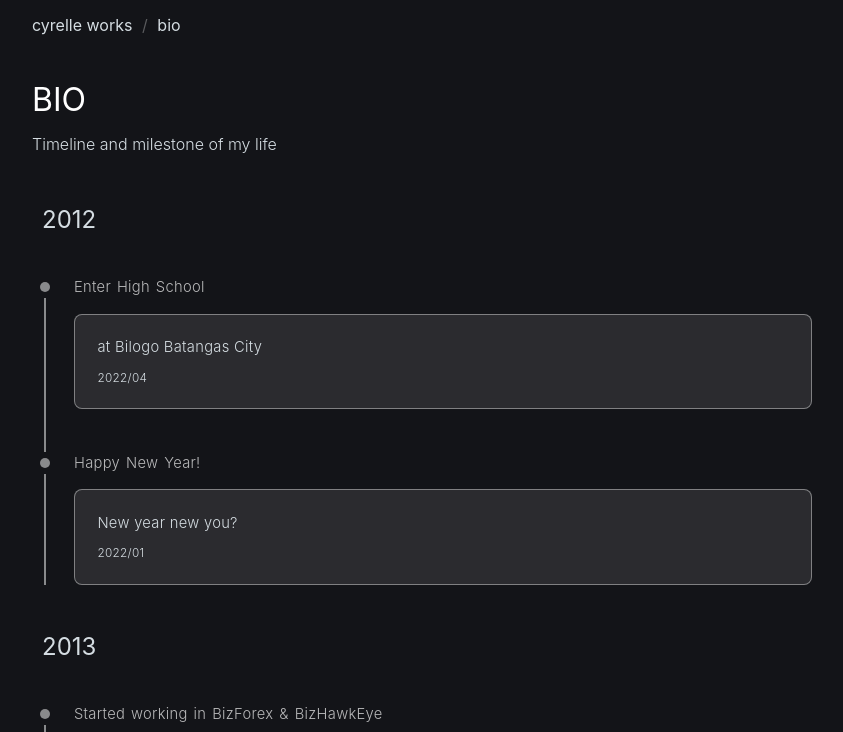
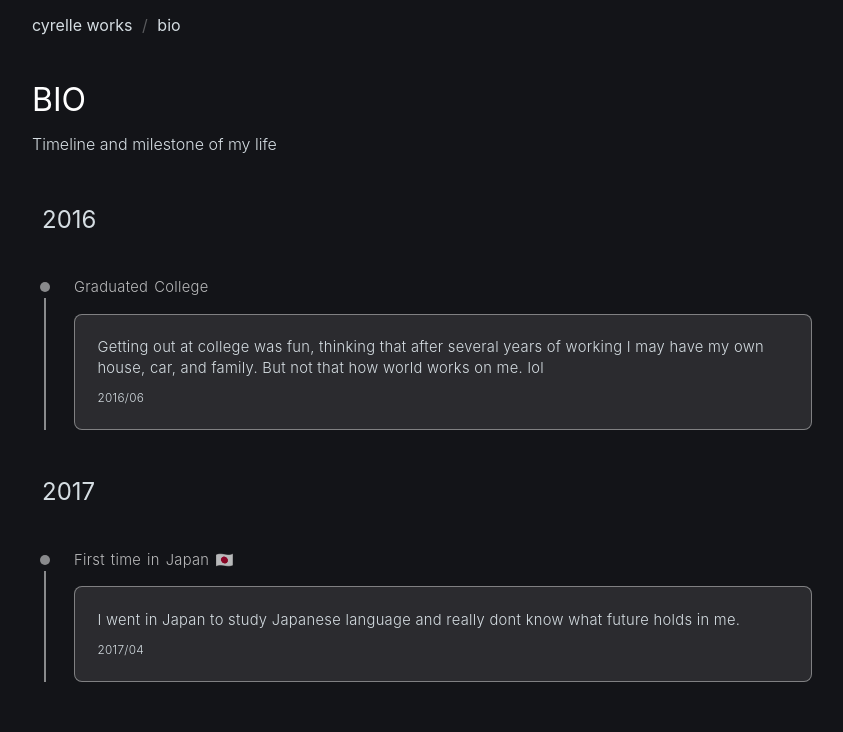
Before and after one commit to pdevera15/cyrellesitev2, a Next.js app: page /bio in a window 1280 px wide. Shown: the top 732 px of the page, without its empty margins (218-1061 px from the left). Built offline with nearby package versions, Linux system fonts and the light colour scheme.

Commit message:
disabling github link, modifying timeline

```diff
--- a/pages/bio/index.tsx
+++ b/pages/bio/index.tsx
@@ -4,82 +4,13 @@ import Layout from "../../src/components/layout/Layout"
 
 const datas = [
   {
-    year: "2012",
-    events: [
-      {
-        date: "2022/04",
-        title: "Enter High School",
-        content: "at Bilogo Batangas City",
-      },
-      {
-        date: "2022/01",
-        title: "Happy New Year!",
-        content: "New year new you?",
-        icon: "🔥",
-      },
-    ],
-  },
-  {
-    year: "2013",
-    events: [
-      {
-        date: "2022/04",
-        title: "Started working in BizForex & BizHawkEye",
-        content: "Projects of NTTDATA",
-      },
-      {
-        date: "2022/01",
-        title: "Happy New Year!",
-        content: "New year new you?",
-        icon: "🔥",
-      },
-    ],
-  },
-  {
-    year: "2014",
-    events: [
-      {
-        date: "2022/04",
-        title: "Started working in BizForex & BizHawkEye",
-        content: "Projects of NTTDATA",
-      },
-      {
-        date: "2022/01",
-        title: "Happy New Year!",
-        content: "New year new you?",
-        icon: "🔥",
-      },
-    ],
-  },
-  {
-    year: "2015",
-    events: [
-      {
-        date: "2022/04",
-        title: "Started working in BizForex & BizHawkEye",
-        content: "Projects of NTTDATA",
-      },
-      {
-        date: "2022/01",
-        title: "Happy New Year!",
-        content: "New year new you?",
-        icon: "🔥",
-      },
-    ],
-  },
-  {
     year: "2016",
     events: [
       {
-        date: "2022/04",
-        title: "Started working in BizForex & BizHawkEye",
-        content: "Projects of NTTDATA",
-      },
-      {
-        date: "2022/01",
-        title: "Happy New Year!",
-        content: "New year new you?",
-        icon: "🔥",
+        date: "2016/06",
+        title: "Graduated College",
+        content:
+          "Getting out at college was fun, thinking that after several years of working I may have my own house, car, and family. But not that how world works on me. lol",
       },
     ],
   },
@@ -87,30 +18,34 @@ const datas = [
     year: "2017",
     events: [
       {
-        date: "2022/04",
-        title: "Started working in BizForex & BizHawkEye",
-        content: "Projects of NTTDATA",
-      },
-      {
-        date: "2022/01",
-        title: "Happy New Year!",
-        content: "New year new you?",
-        icon: "🔥",
+        date: "2017/04",
+        title: "First time in Japan 🇯🇵",
+        content:
+          "I went in Japan to study Japanese language and really dont know what future holds in me.",
       },
     ],
   },
   {
-    year: "2021",
+    year: "2018",
     events: [
       {
-        date: "2022/04",
-        title: "Started working in BizForex & BizHawkEye",
-        content: "Projects of NTTDATA",
+        date: "2018/04",
+        title: "Got my FIRST JOB!",
+        content:
+          "After 1 year of studying Japanese Language while doing part time job at the same, I finally got my first job as an IT! who knows that I can be an IT in Japan!",
       },
       {
-        date: "2022/01",
-        title: "Happy New Year!",
-        content: "New year new you?",
+        date: "2018/07",
+        title: "Working on my first project",
+        content:
+          "After 3 months of training of basic coding and business manner, I participated in my first Project. Luckily, most of my task is coding, the programming language we used is JAVA",
+        icon: "🔥",
+      },
+      {
+        date: "2018/12",
+        title: "Working on my second project",
+        content:
+          "After 4 months of java programming, my next adventure is PL/SQL. Where it helps me to streghten my knowledge on database side.",
         icon: "🔥",
       },
     ],
--- a/pages/github/index.tsx
+++ b/pages/github/index.tsx
@@ -5,7 +5,6 @@ import { Github as IGithub } from "../../src/interfaces/Github"
 import GithubTimeline from "../../src/components/GithubTimeline"
 
 const Github = ({ data }: { data: IGithub }) => {
-  // console.log(data.title)
   return (
     <Layout title="My github timeline" subtitle={data.title}>
       {data.items.map((x, index) => (
--- a/src/components/GithubTimeline.tsx
+++ b/src/components/GithubTimeline.tsx
@@ -29,7 +29,11 @@ const GithubTimeline = ({ year, events }: { year?: string; events: any }) => {
           {events.content && (
             <Card>
               {decode(events.content)}
-              {events.author && <DateWrapper>{events.published}</DateWrapper>}
+              {events.author && (
+                <DateWrapper>
+                  {new Date(events.published).toLocaleString("jp-JP")}
+                </DateWrapper>
+              )}
             </Card>
           )}
         </TimelineRow>
```
Also changed, not shown: pages/index.tsx (+6 -1 lines), src/components/Menu.tsx (+34 -4 lines).
